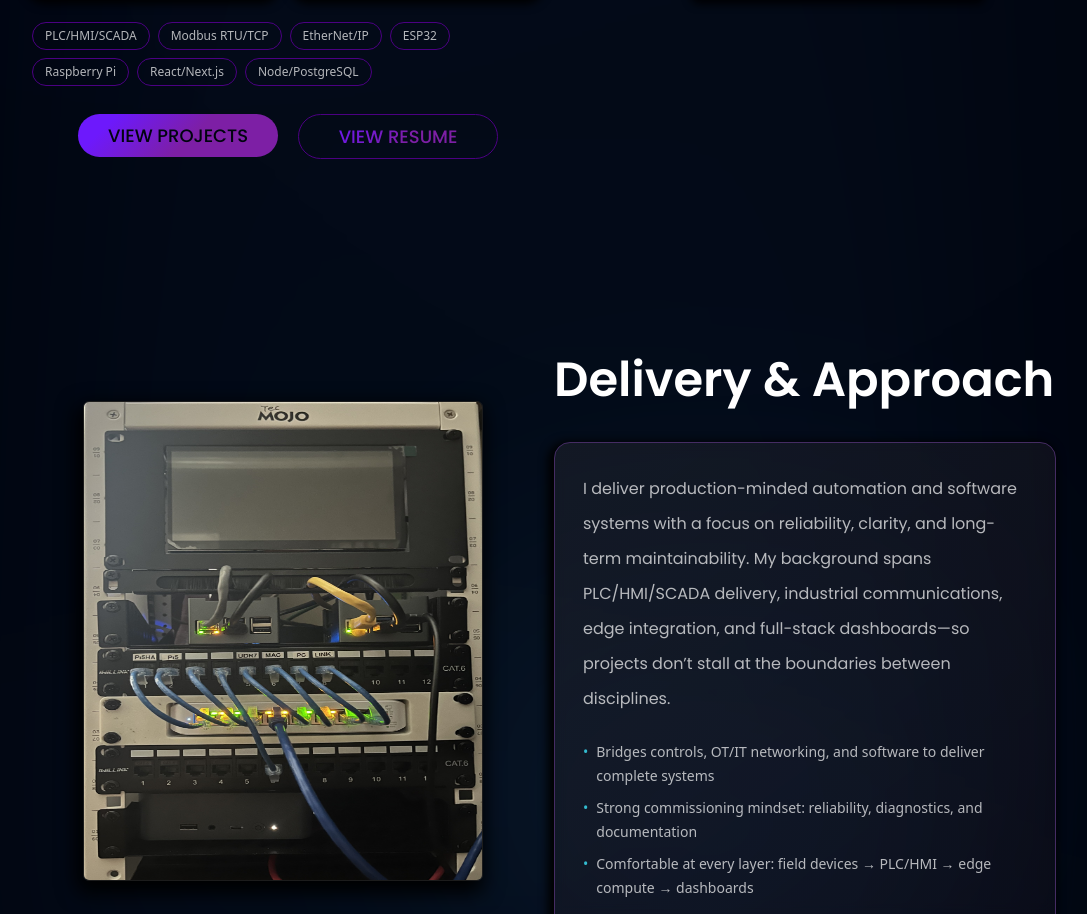
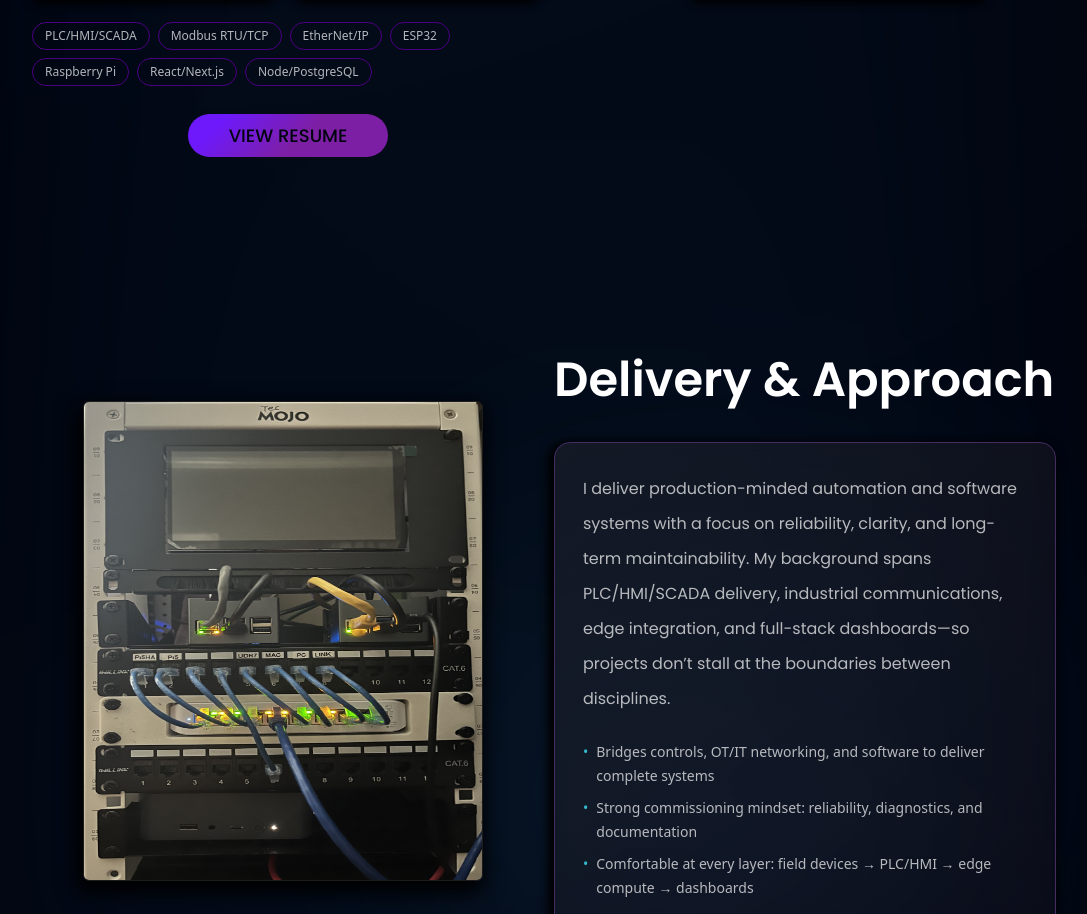
Before and after one commit to NicBab/resume-portfolio, a React (Vite) app: page /portfolio in a window 1280 px wide. Shown: the part 3002-3916 px from the top of the page, without its empty margins (96-1183 px from the left). Built offline with nearby package versions, Linux system fonts and the light colour scheme.

Commit message:
comment out view projects button until further components built

```diff
--- a/src/components/sections/portfolio-sections/PortfolioSection2.jsx
+++ b/src/components/sections/portfolio-sections/PortfolioSection2.jsx
@@ -125,11 +125,11 @@ const ProjectsSection2 = () => {
 
         {/* CTA */}
         <div className="md:flex flex-row mt-7">
-          <Link to="/portfolio/view-projects">
+          {/* <Link to="/portfolio/view-projects">
             <BUTTON variant="primary" name="VIEW PROJECTS" />
-          </Link>
+          </Link> */}
           <Link to="/resume">
-            <BUTTON variant="secondary" name="VIEW RESUME" />
+            <BUTTON variant="primary" name="VIEW RESUME" />
           </Link>
         </div>
       </div>
```
